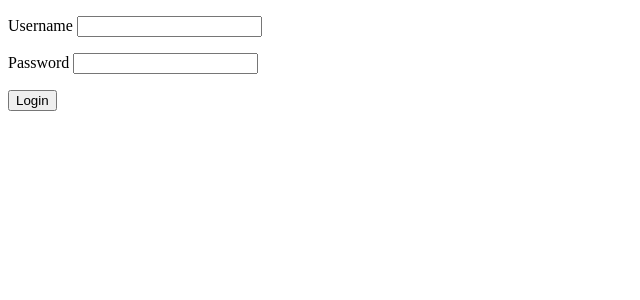
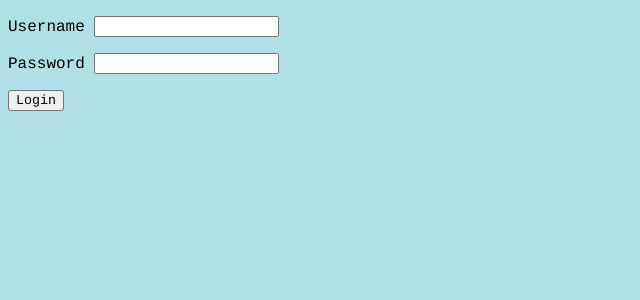
Before and after one commit to arpit-1110/Secure-Personal-Cloud, a Django app: page /accounts/login/ in a window 1280 px wide. Shown: the top 300 px of the page, without its empty margins (0-640 px from the left). Run offline with Django 3.2, Linux system fonts and the light colour scheme.

Commit message:
minor css changes in login form

```diff
--- a/spc/upload/templates/registration/login.html
+++ b/spc/upload/templates/registration/login.html
@@ -11,20 +11,22 @@
 <!DOCTYPE html>
 <html>
 <head>
+    <style>
+    </style>
     <title>Login</title>
 </head>
-<body>
+<body style="background-color:powderblue;">
     <form method="POST" >
         {% csrf_token %}
-        <p>
+        <p style="font-family: courier">
             <label>Username</label>
             <input type="text" name="username">
         </p>
-        <p>
+        <p style="font-family: courier">
             <label>Password</label>
             <input type="password" name="password">
         </p>
-        <button type="submit">Login</button>
+        <button type="submit" style="font-family: courier">Login</button>
     </form>
 </body>
 </html>
```
